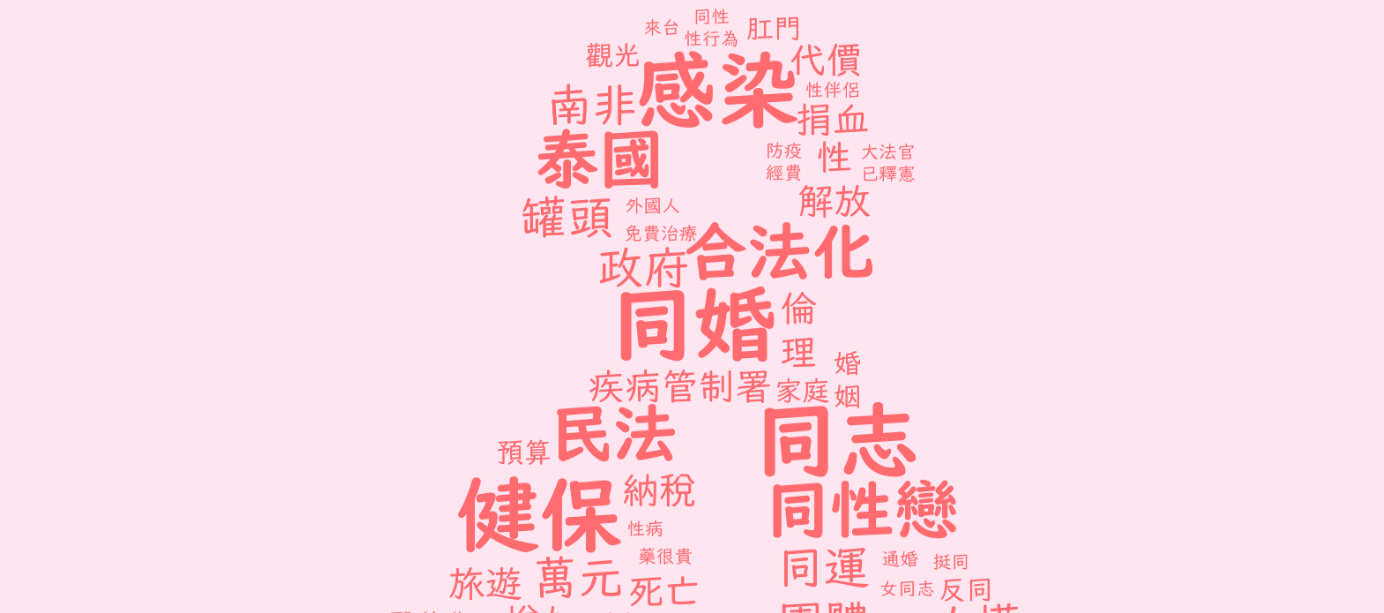
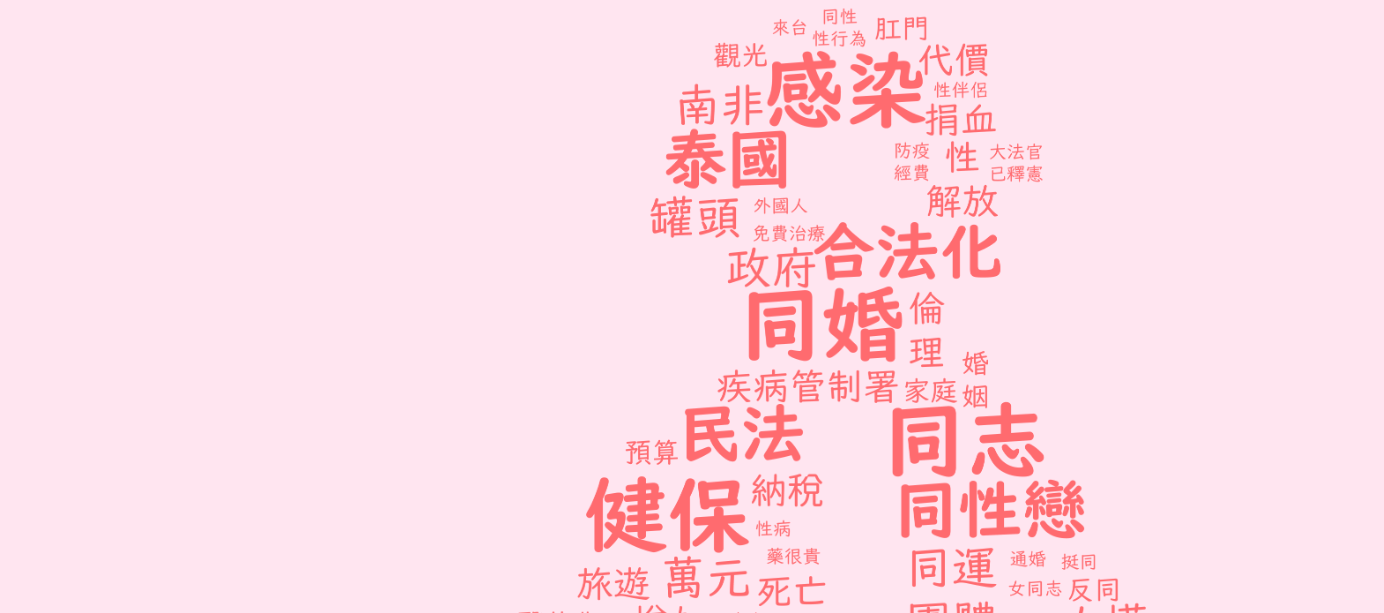
Before and after one commit to yihuai0806/1082NPJ, a plain HTML site: page final project/yutin/HIV&AIDS.html in a window 1280 px wide. Shown: the part 182-795 px from the top of the page, 1384 px wide, since content can reach past the window. Drawn offline with Linux system fonts and the light colour scheme; a script that the page names is missing.

Commit message:
Update HIV&AIDS.html

```diff
--- a/final project/yutin/HIV&AIDS.html
+++ b/final project/yutin/HIV&AIDS.html
@@ -970,7 +970,8 @@
        </div>
 
         <!--留白 -->
-<div style="width: 1024px">
+    </div>
+<div class="desktop-only block-horizontal-center BK_pink" style="z-index: 1;width: 1024px;">
         <div style="height: 60px;"></div>
 
 
@@ -1433,7 +1434,7 @@
 
 
 </div>
-</div>
+
     <!-- desktop version end -->
 
 </body>
```
